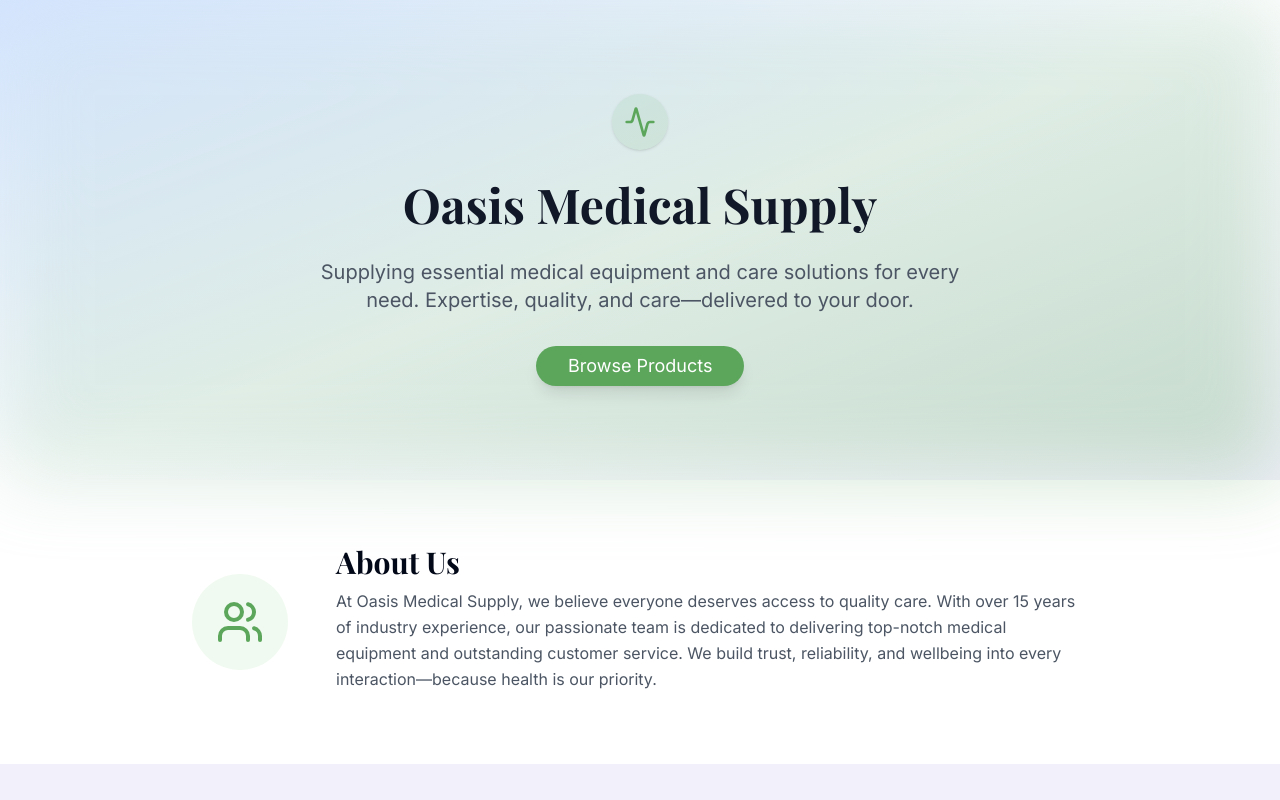
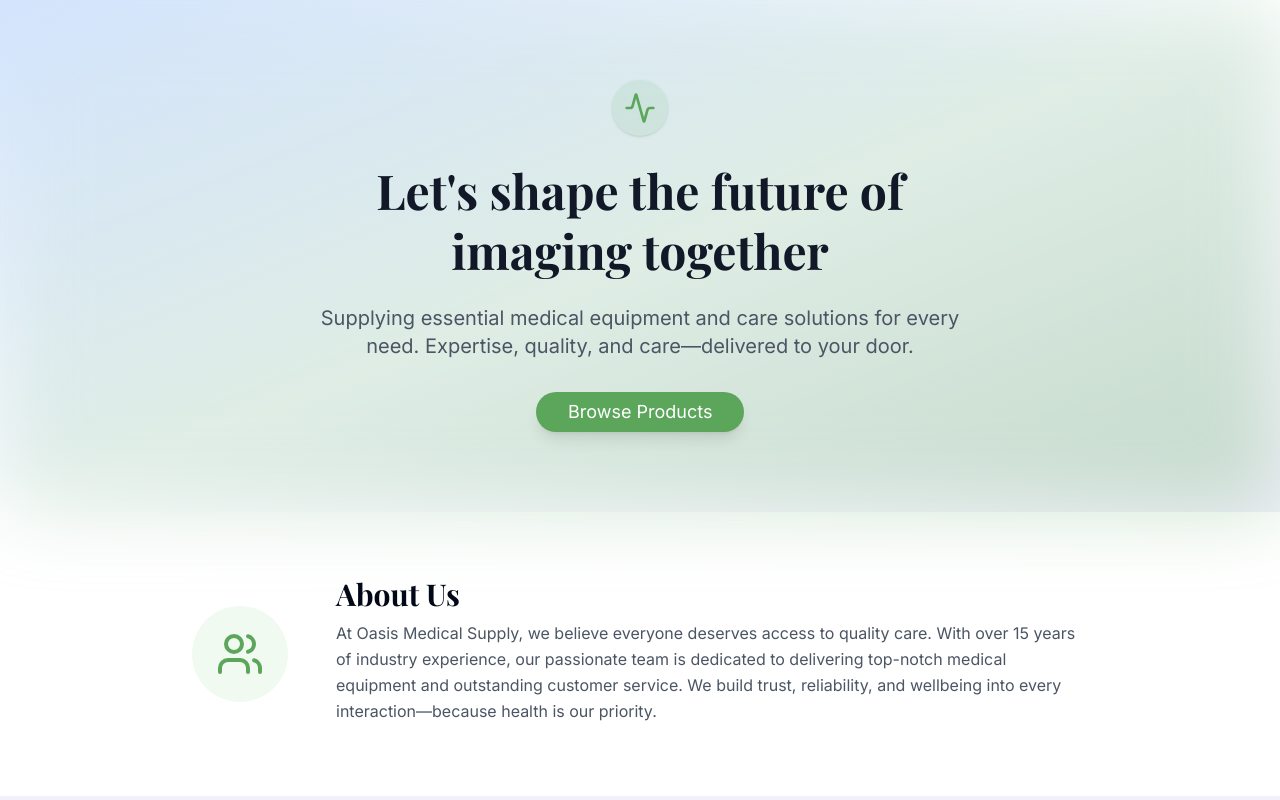
Before and after one commit to rilindmehmeti/ledi-med-website-d853ddb6, a React (Vite) app: page / in a window 1280 px wide. Shown: the top 800 px of the page. Built offline with nearby package versions, Linux system fonts and the light colour scheme.

Commit message:
Visual edit in Lovable
Edited UI in Lovable

```diff
--- a/src/components/HeroSection.tsx
+++ b/src/components/HeroSection.tsx
@@ -1,19 +1,14 @@
-
 import { Button } from "@/components/ui/button";
 import { Activity } from "lucide-react";
 import React from "react";
-
-const HeroSection = () => (
-  <section className="relative py-20 bg-gradient-to-br from-soft-blue via-white to-soft-gray flex items-center justify-center min-h-[60vh]">
+const HeroSection = () => <section className="relative py-20 bg-gradient-to-br from-soft-blue via-white to-soft-gray flex items-center justify-center min-h-[60vh]">
     <div className="max-w-2xl mx-auto text-center z-10 fade-in">
       <div className="flex items-center justify-center gap-3 mb-6">
         <span className="bg-primary/10 p-3 rounded-full shadow hover-scale">
           <Activity color="#5CA65C" size={32} />
         </span>
       </div>
-      <h1 className="text-5xl font-playfair font-extrabold text-gray-900 mb-6 leading-tight">
-        Oasis Medical Supply
-      </h1>
+      <h1 className="text-5xl font-playfair font-extrabold text-gray-900 mb-6 leading-tight">Let's shape the future of imaging together</h1>
       <p className="text-xl text-gray-600 mb-8 font-light">
         Supplying essential medical equipment and care solutions for every need. Expertise, quality, and care—delivered to your door.
       </p>
@@ -23,7 +18,5 @@ const HeroSection = () => (
     </div>
     {/* Decorative background */}
     <div className="absolute inset-0 opacity-30 pointer-events-none bg-gradient-to-tl from-vivid-purple to-soft-blue blur-2xl" />
-  </section>
-);
-
+  </section>;
 export default HeroSection;
```
